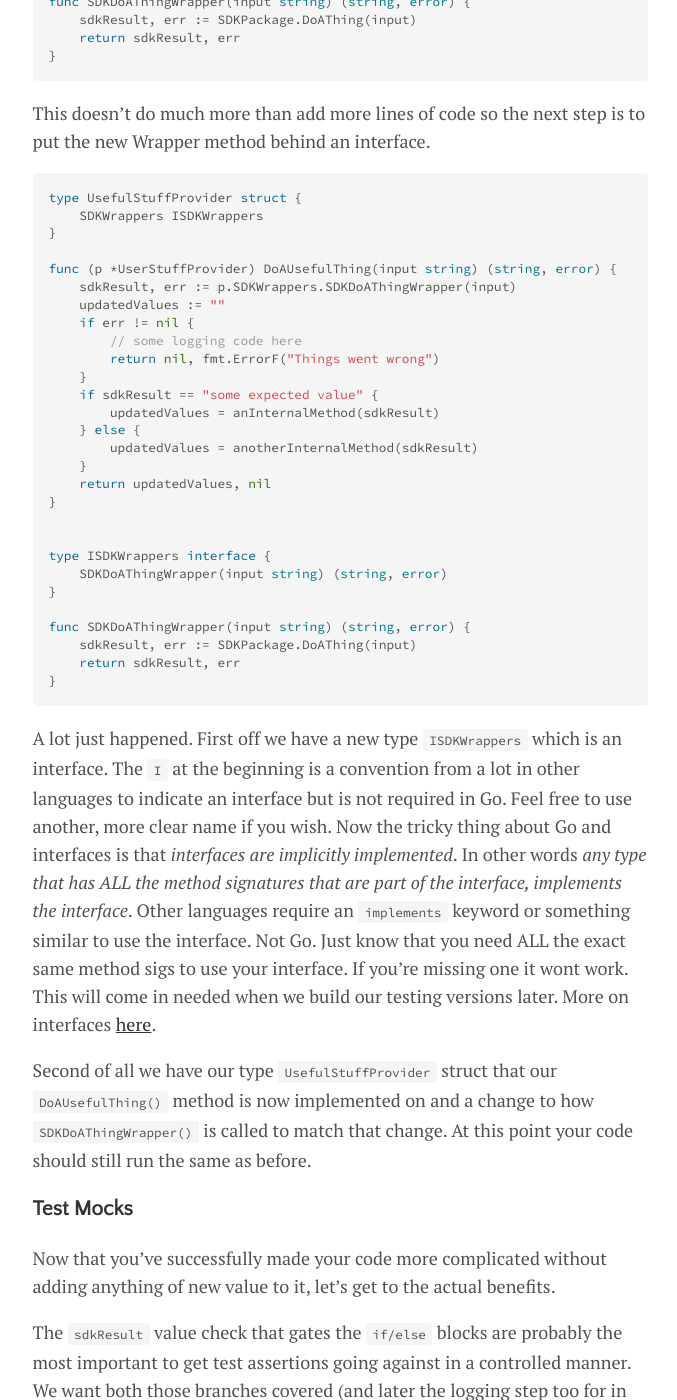
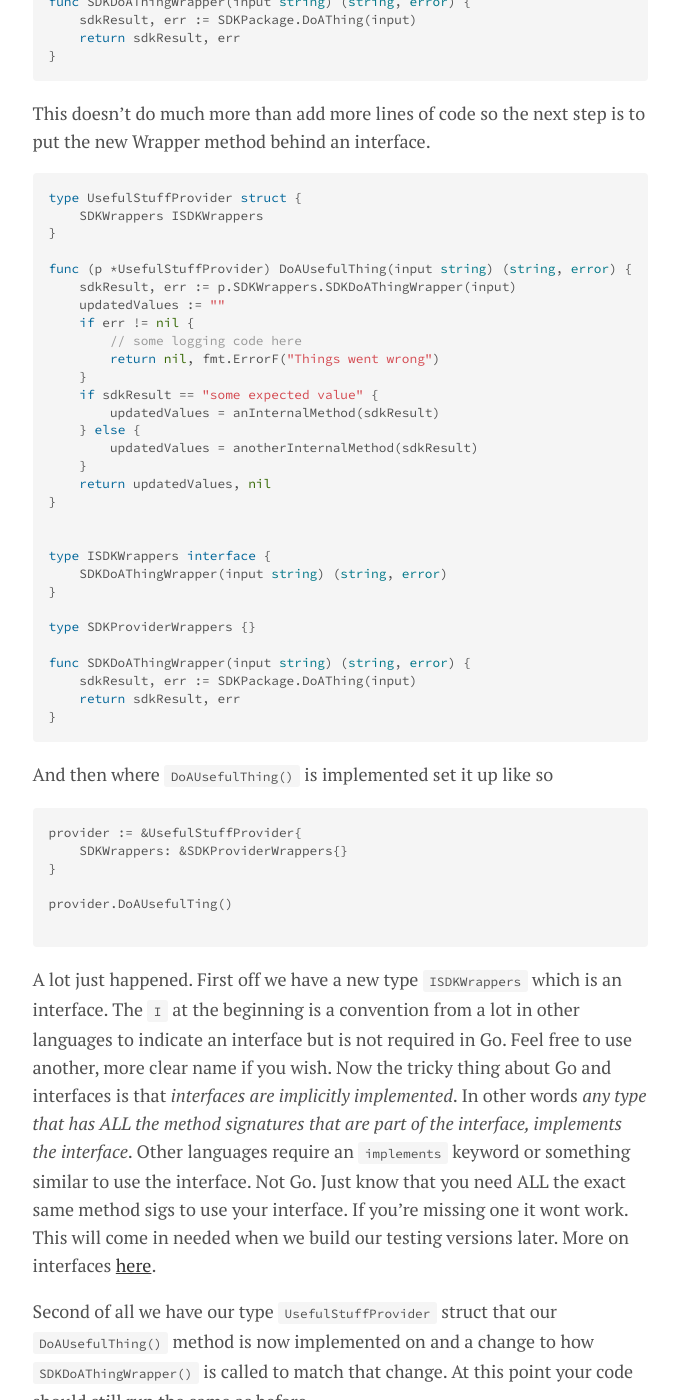
Before and after one commit to RM-Terrell/RM-Terrell.github.io, a Jekyll site: the page built from _posts/2022-09-27-golang-interface-testing.md, in a window 1280 px wide and 1400 px high, scrolled down 2133 px. Shown: the whole window, without its empty margins (300-977 px from the left). Built offline with Jekyll 4.4.1, drawn with Linux system fonts in a browser that asks for light colours; some of the changed text lies outside the part shown.

Commit message:
seg and edits

````diff
--- a/_posts/2022-09-27-golang-interface-testing.md
+++ b/_posts/2022-09-27-golang-interface-testing.md
@@ -67,7 +67,7 @@ type UsefulStuffProvider struct {
     SDKWrappers ISDKWrappers
 }
 
-func (p *UserStuffProvider) DoAUsefulThing(input string) (string, error) {
+func (p *UsefulStuffProvider) DoAUsefulThing(input string) (string, error) {
     sdkResult, err := p.SDKWrappers.SDKDoAThingWrapper(input)
     updatedValues := ""
     if err != nil {
@@ -87,10 +87,23 @@ type ISDKWrappers interface {
     SDKDoAThingWrapper(input string) (string, error)
 }
 
+type SDKProviderWrappers {}
+
 func SDKDoAThingWrapper(input string) (string, error) {
     sdkResult, err := SDKPackage.DoAThing(input)
     return sdkResult, err
 }
+```
+
+And then where `DoAUsefulThing()` is implemented set it up like so
+
+```go
+provider := &UsefulStuffProvider{
+    SDKWrappers: &SDKProviderWrappers{}
+}
+
+provider.DoAUsefulTing()
+
 ```
 
 A lot just happened. First off we have a new type `ISDKWrappers` which is an interface. The `I` at the beginning is a convention from a lot in other languages to indicate an interface but is not required in Go. Feel free to use another, more clear name if you wish. Now the tricky thing about Go and interfaces is that *interfaces are implicitly implemented*. In other words _any type that has ALL the method signatures that are part of the interface, implements the interface_. Other languages require an `implements` keyword or something similar to use the interface. Not Go. Just know that you need ALL the exact same method sigs to use your interface. If you're missing one it wont work. This will come in needed when we build our testing versions later. More on interfaces [here](https://www.golangprograms.com/go-language/interface.html).
````
Also changed, not shown: _posts/2022-11-14-how-to-seg-fault.md (added, +91 -0 lines), 1 other file.
